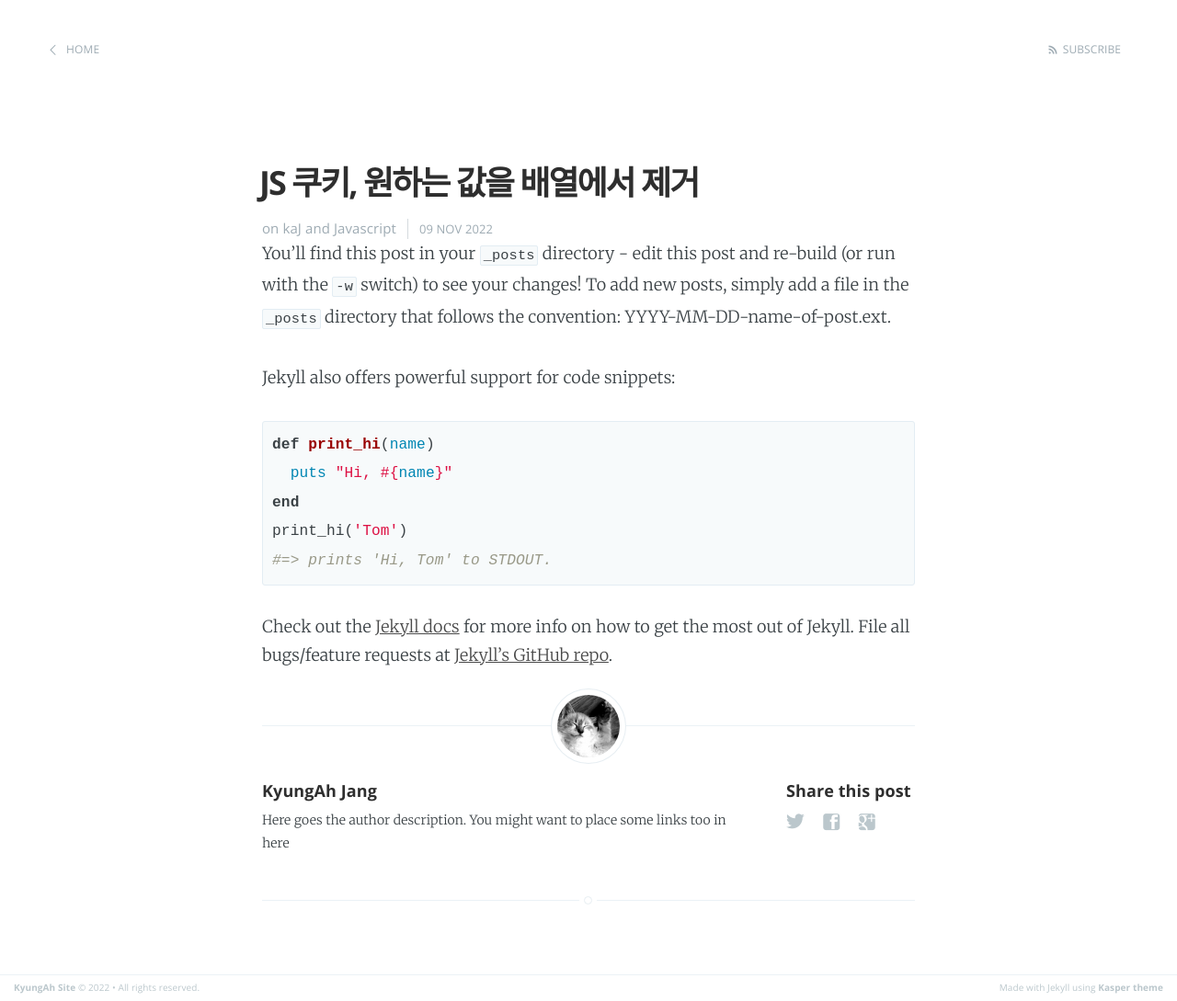
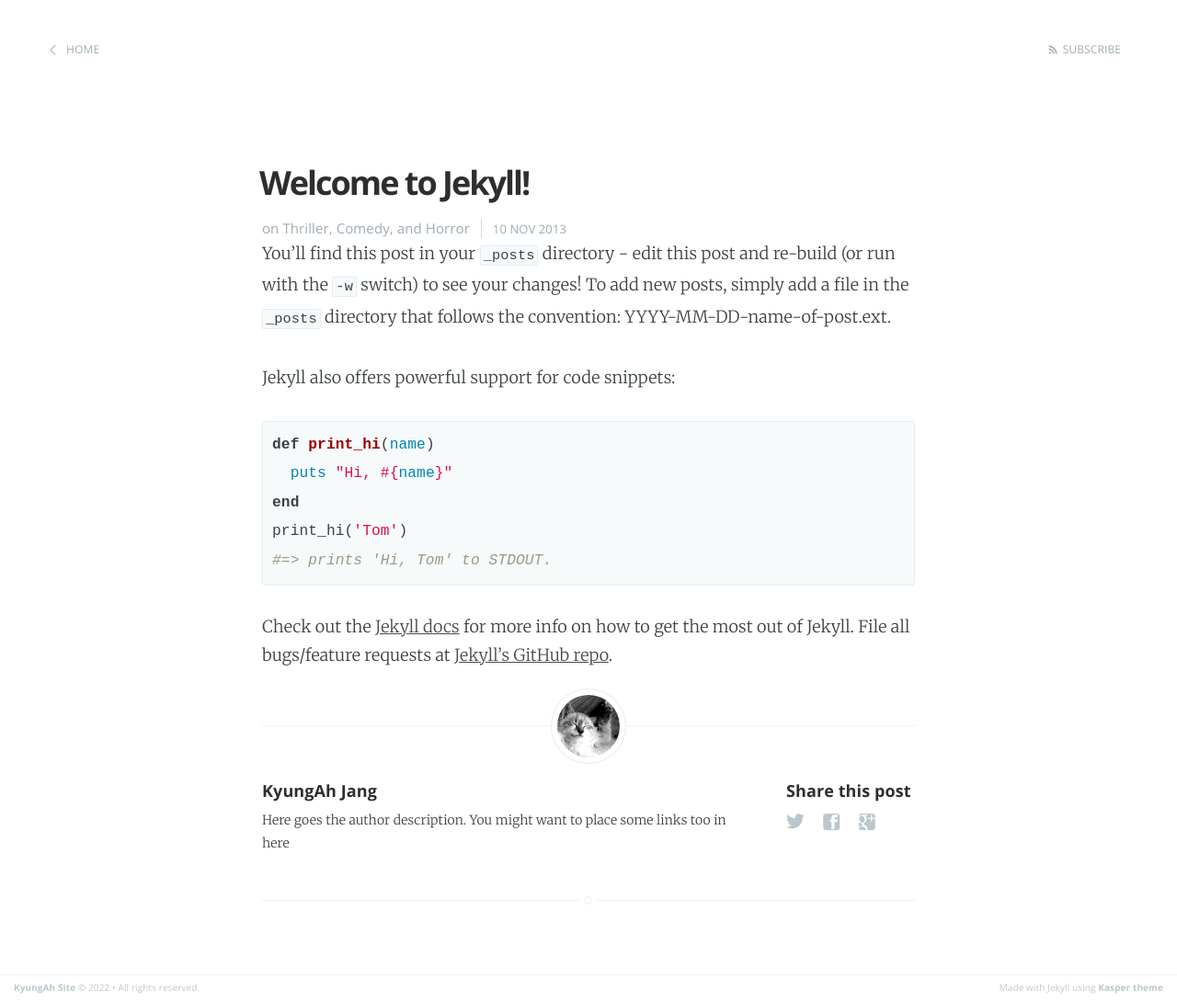
Before and after one commit to kajang93/kajang93.github.io, a Jekyll site: the page built from _posts/2013-11-10-welcome-to-jekyll.markdown, in a window 1280 px wide. Shown: the whole page at 92% size. Built offline with Jekyll 4.4.1, drawn with Linux system fonts in a browser that asks for light colours.

Commit message:
Update 2013-11-10-welcome-to-jekyll.markdown

```diff
--- a/_posts/2013-11-10-welcome-to-jekyll.markdown
+++ b/_posts/2013-11-10-welcome-to-jekyll.markdown
@@ -1,8 +1,8 @@
 ---
 layout: post
-title:  "JS 쿠키, 원하는 값을 배열에서 제거"
-date:   2022-11-09 13:29:00
-categories: kaJ Javascript
+title:  "Welcome to Jekyll!"
+date:   2013-11-10 10:18:00
+categories: Thriller Comedy Horror
 ---
 
 You'll find this post in your `_posts` directory - edit this post and re-build (or run with the `-w` switch) to see your changes!
```
